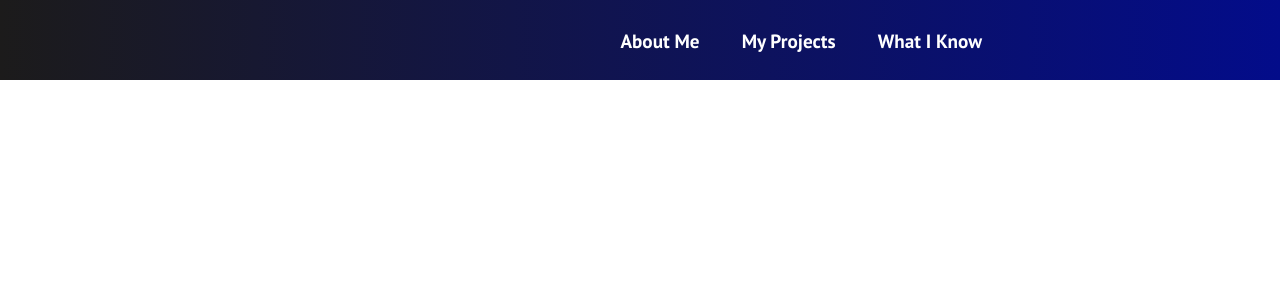
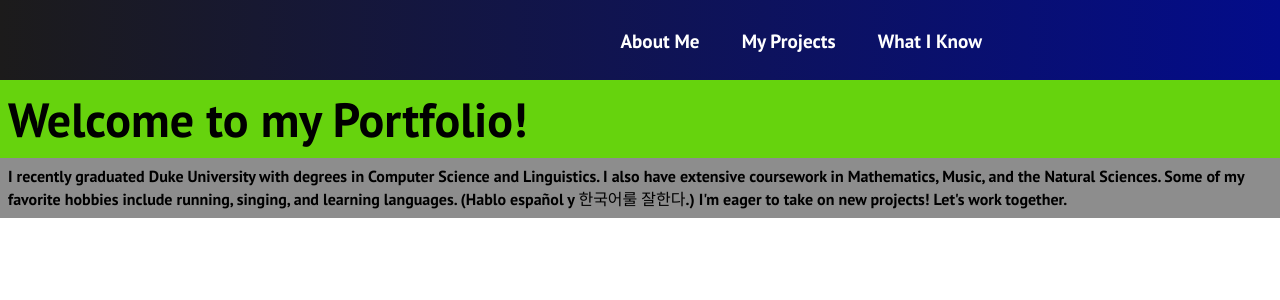
Before and after one commit to guitartist42/Portfolio, a React (Create React App) app: page / in a window 1280 px wide. Shown: the top 300 px of the page. Built offline with nearby package versions, Linux system fonts and the light colour scheme.

Commit message:
css stuff added

```diff
--- a/src/App.js
+++ b/src/App.js
@@ -2,13 +2,15 @@ import React from 'react';
 import Navbar from './components/Navbar';
 import './App.css';
 import { BrowserRouter as Router, Switch, Route } from 'react-router-dom';
+import AboutMe from './components/pages/AboutMe';
+
 function App() {
   return (
     <>
       <Router>
         <Navbar />
         <Switch>
-          <Route path='/' exact/>
+          <Route path='/' exact component = {AboutMe}/>
         </Switch>
       </Router>
     </>
--- a/src/components/Navbar.css
+++ b/src/components/Navbar.css
@@ -19,7 +19,7 @@
   }
 
   .navbar-logo {
-    color: #fff;
+    color: rgb(255, 255, 255);
     justify-self: start;
     margin-left: 20px;
     cursor: pointer;
--- a/src/components/Navbar.js
+++ b/src/components/Navbar.js
@@ -11,7 +11,7 @@ function Navbar() {
     const closeMobileMenu =() => setClick(false);
 
     const showButton = () => {
-        if(window.innerWidth <= 500 ){
+        if(window.innerWidth <= 5000){
             setButton(false)
         } else {
             setButton(true);
--- /dev/null
+++ b/src/components/pages/AboutMe.css
@@ -0,0 +1,17 @@
+.Welcome{
+    display: flex;
+    justify-content: space-between;
+    font-size: 3rem;
+    align-items: center;
+    padding: 0.5rem;
+    background-color: #66d30d;
+}
+
+.Description{
+    display: flex;
+    justify-content: space-between;
+    font-size: 1rem;
+    align-items: center;
+    padding: 0.5rem;
+    background-color: #8d8d8d;
+}
--- /dev/null
+++ b/src/components/pages/AboutMe.js
@@ -0,0 +1,21 @@
+import '../../App.css'
+import './AboutMe.css'
+
+function AboutMe () {
+    return(
+        <>
+        <div className = 'Welcome'>
+            Welcome to my Portfolio!
+        </div>
+        <div className = 'Description'>
+            I recently graduated Duke University with degrees in Computer Science and Linguistics.
+            I also have extensive coursework in Mathematics, Music, and the Natural Sciences.
+            Some of my favorite hobbies include running, singing, and learning languages.
+            (Hablo español y 한국어룰 잘한다.)
+            I'm eager to take on new projects! Let's work together.
+        </div>
+        </>
+    )
+}
+
+export default AboutMe;
```
Also changed, not shown: src/components/pages/MyProjects.css (added), src/components/pages/MyProjects.js (added), src/components/pages/WhatIKnow.css (added), src/components/pages/WhatIKnow.js (added).
